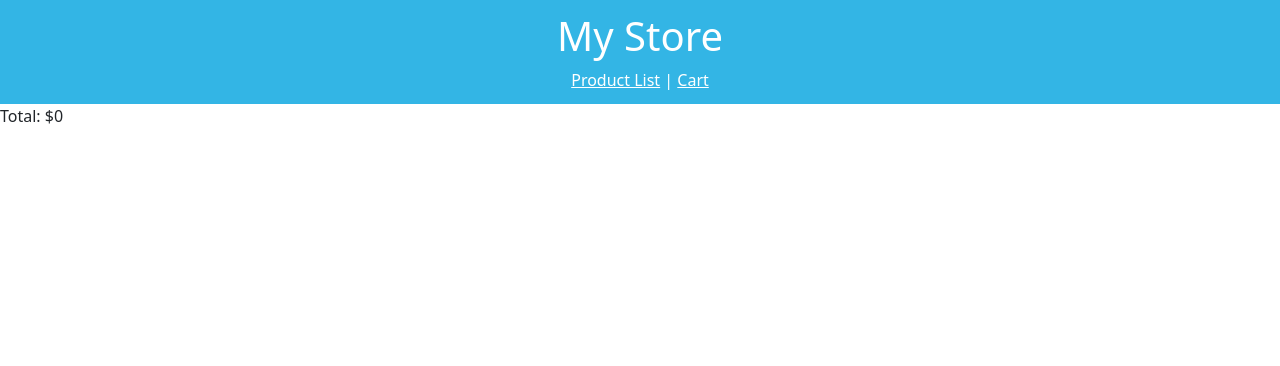
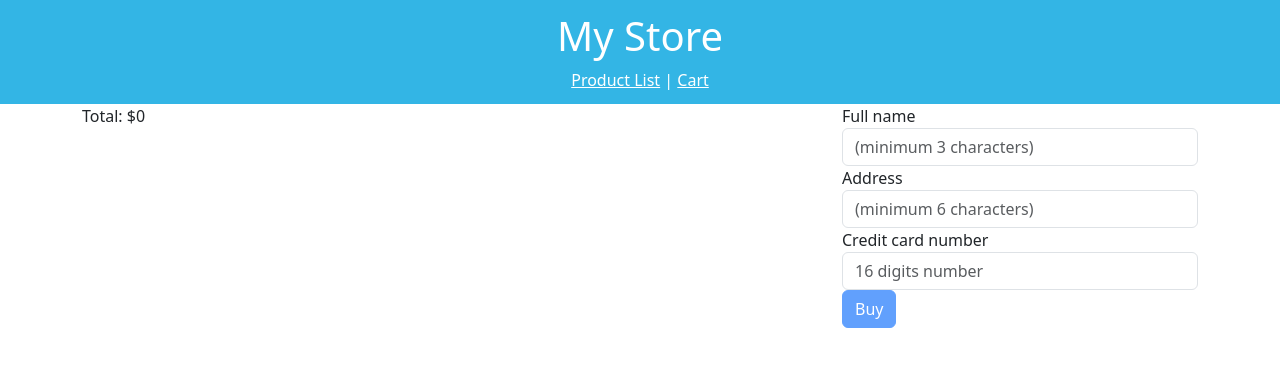
Before and after one commit to masanag/StoreFront, an Angular app: page /cart in a window 1280 px wide. Shown: the top 366 px of the page. Built offline with nearby package versions, Linux system fonts and the light colour scheme.

Commit message:
Create buying form

```diff
--- a/src/app/cart/cart.component.html
+++ b/src/app/cart/cart.component.html
@@ -1,6 +1,9 @@
 <!-- TODO: arrange layout -->
 <!-- TODO: add Amount select -->
 <!-- TODO: add buyer form -->
+<div class="container">
+  <div class="row">
+    <div class="col-md-8">
       <div *ngFor="let item of cartItems" class="product-container">
         <div>
           <p>{{ item.product.name }}</p>
@@ -14,3 +17,49 @@
         </div>
       </div>
       <div>Total: ${{ totalPrice() }}</div>
+    </div>
+    <div class="col-md-4">
+      <form #form="ngForm" class="form-group" (ngSubmit)="submitOrder()">
+        <label for="fullName">Full name</label>
+        <input
+          id="fullName"
+          type="text"
+          class="form-control"
+          placeholder="(minimum 3 characters)"
+          name="fullName"
+          required
+          minlength="3"
+          [(ngModel)]="fullName"
+        />
+        <label for="address">Address</label>
+        <input
+          id="address"
+          type="text"
+          class="form-control"
+          placeholder="(minimum 6 characters)"
+          name="address"
+          required
+          minlength="6"
+          [(ngModel)]="address"
+        />
+        <label for="cardNumber">Credit card number</label>
+        <input
+          id="cardNumber"
+          type="text"
+          class="form-control"
+          placeholder="16 digits number"
+          name="cardNumber"
+          required
+          pattern="[0-9]{16}"
+          [(ngModel)]="cardNumber"
+        />
+        <input
+          type="submit"
+          class="btn btn-primary"
+          value="Buy"
+          [disabled]="form.invalid"
+        />
+      </form>
+    </div>
+  </div>
+</div>
--- a/src/app/cart/cart.component.ts
+++ b/src/app/cart/cart.component.ts
@@ -8,6 +8,9 @@ import { CartItem } from '../models/cart-item.model';
   styleUrl: './cart.component.css'
 })
 export class CartComponent implements OnInit{
+  fullName: string = '';
+  address: string = '';
+  cardNumber: string = '';
   cartItems: CartItem[] = [];
 
   constructor(private cartService: CartService) {
@@ -20,4 +23,13 @@ export class CartComponent implements OnInit{
   totalPrice(): number {
     return this.cartService.getCart().totalPrice;
   }
+
+  submitOrder(): void {
+    // TODO: Implement order submission
+    console.log('Order submitted');
+    console.log('Full Name: ' + this.fullName);
+    console.log('Address: ' + this.address);
+    console.log('Card Number: ' + this.cardNumber);
+    this.cartService.clearCart();
+  }
 }
```
Lines whose indentation alone changed are shown as unchanged.
